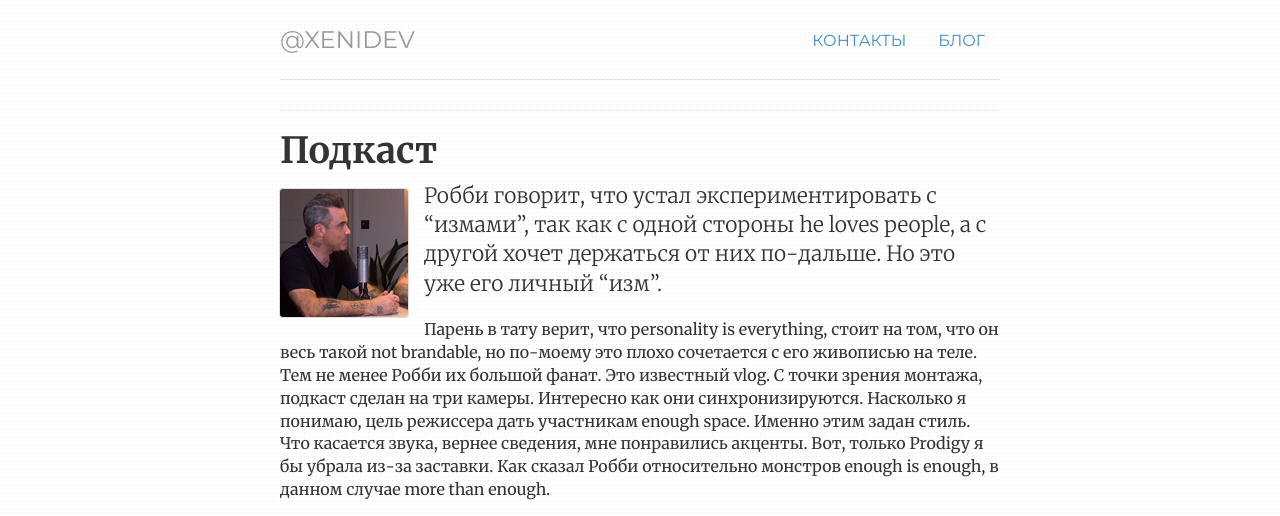
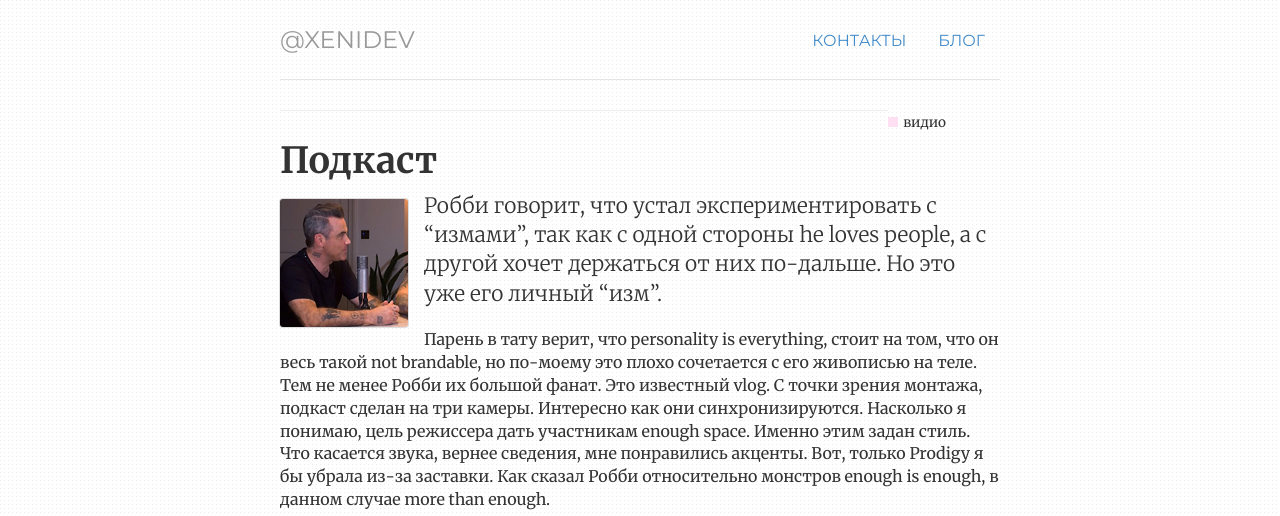
Before and after one commit to ValeraS/xenidev.github.io, a Jekyll site: the page built from _posts/2017-12-25-Подкаст.md, in a window 1280 px wide. Shown: the top 516 px of the page. Built offline with Jekyll 4.4.1, drawn with Linux system fonts in a browser that asks for light colours; grey boxes are pictures that could not be loaded.

Commit message:
Update post.html

```diff
--- a/_layouts/post.html
+++ b/_layouts/post.html
@@ -14,12 +14,12 @@ notes: active
 
       <div>
         {% elsif page.categories contains 'блог' %}
-          <p><small class="pull-right">{{category}}</p><span class="badge-category-blog"></span></small>
+          <p><small class="pull-right">{{category}}</p><span class="badge-category-razrabotka"></span></small>
       </div>
 
       <div>
-        {% elsif page.categories contains 'музыка' %}
-         <p><small class="pull-right">{{category}}</p><span class="badge-category-music"></span></small>
+        {% elsif page.categories contains 'видио' %}
+         <p><small class="pull-right">{{category}}</p><span class="badge-category-video"></span></small>
       </div>
 
       {% endif %}
```
